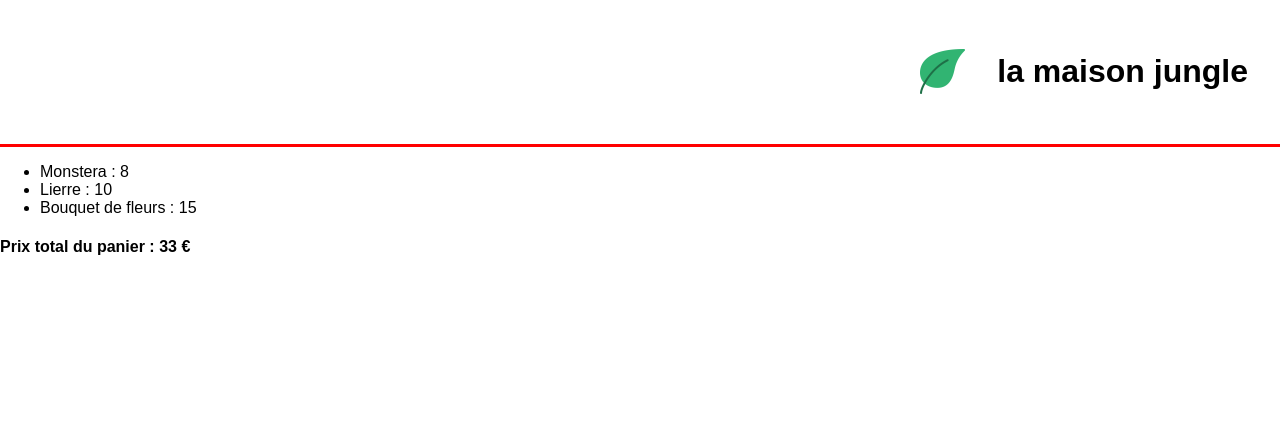
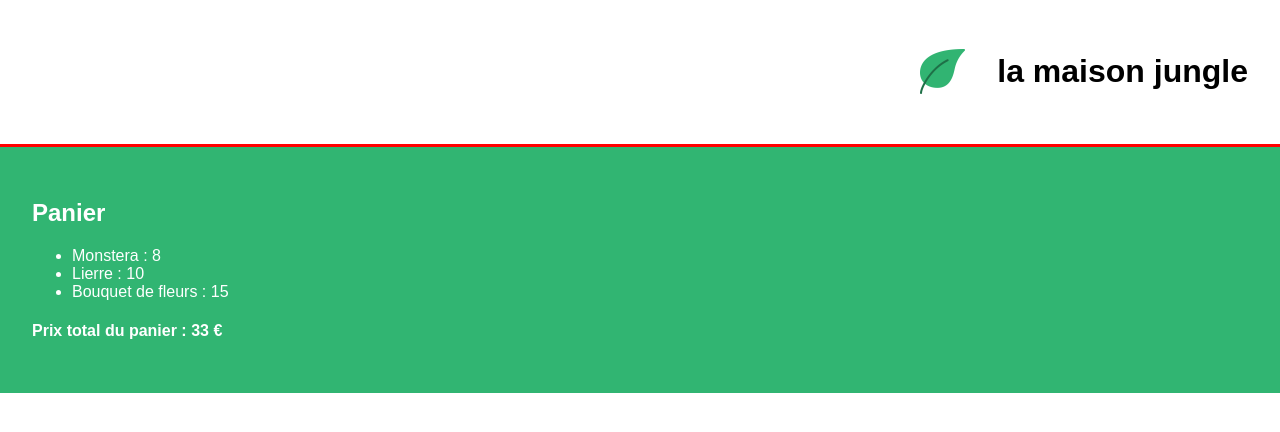
Before and after one commit to thibauttaglialatela/la-maison-jungle-react, a React (Create React App) app: page / in a window 1280 px wide. Shown: the top 432 px of the page. Built offline with nearby package versions, Linux system fonts and the light colour scheme.

Commit message:
add style to Cart component

```diff
--- a/src/components/Cart.js
+++ b/src/components/Cart.js
@@ -1,17 +1,20 @@
+import '../styles/Cart.css'
+
 const Cart = () => {
     let monsteraPrix = 8;
     let lierrePrix = 10;
     let bouquetFleurPrix = 15;
 
     return (
-        <>
+        <div className='lmj-cart'>
+            <h2>Panier</h2>
         <ul>
             <li>Monstera : {monsteraPrix}</li>
             <li>Lierre : {lierrePrix}</li>
             <li>Bouquet de fleurs : {bouquetFleurPrix}</li>
         </ul>
         <h4>Prix total du panier : {monsteraPrix + lierrePrix + bouquetFleurPrix} €</h4>
-        </>
+        </div>
     )
 }
 
--- /dev/null
+++ b/src/styles/Cart.css
@@ -0,0 +1,5 @@
+.lmj-cart {
+    padding: 2rem;
+    color: white;
+    background-color: #31b572;
+}
```
Also changed, not shown: 1 other file (tests, documents, lock files or other folders).
